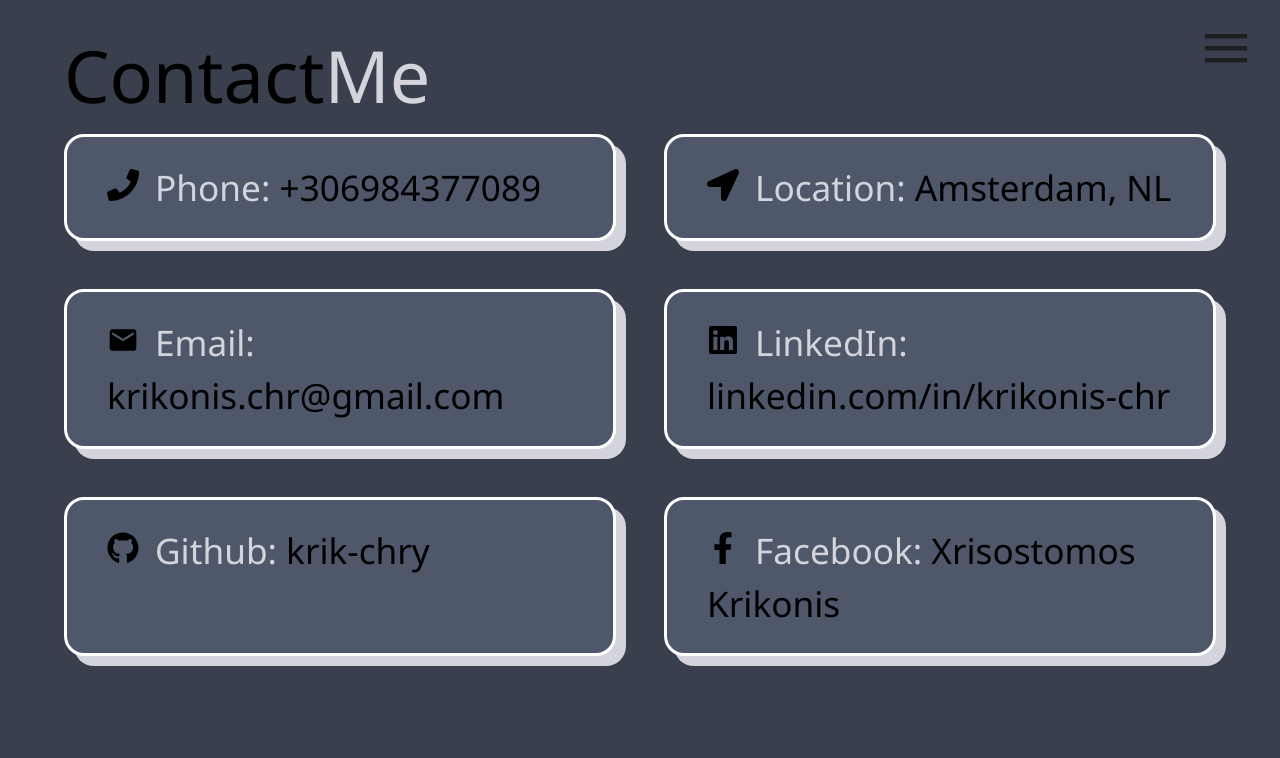
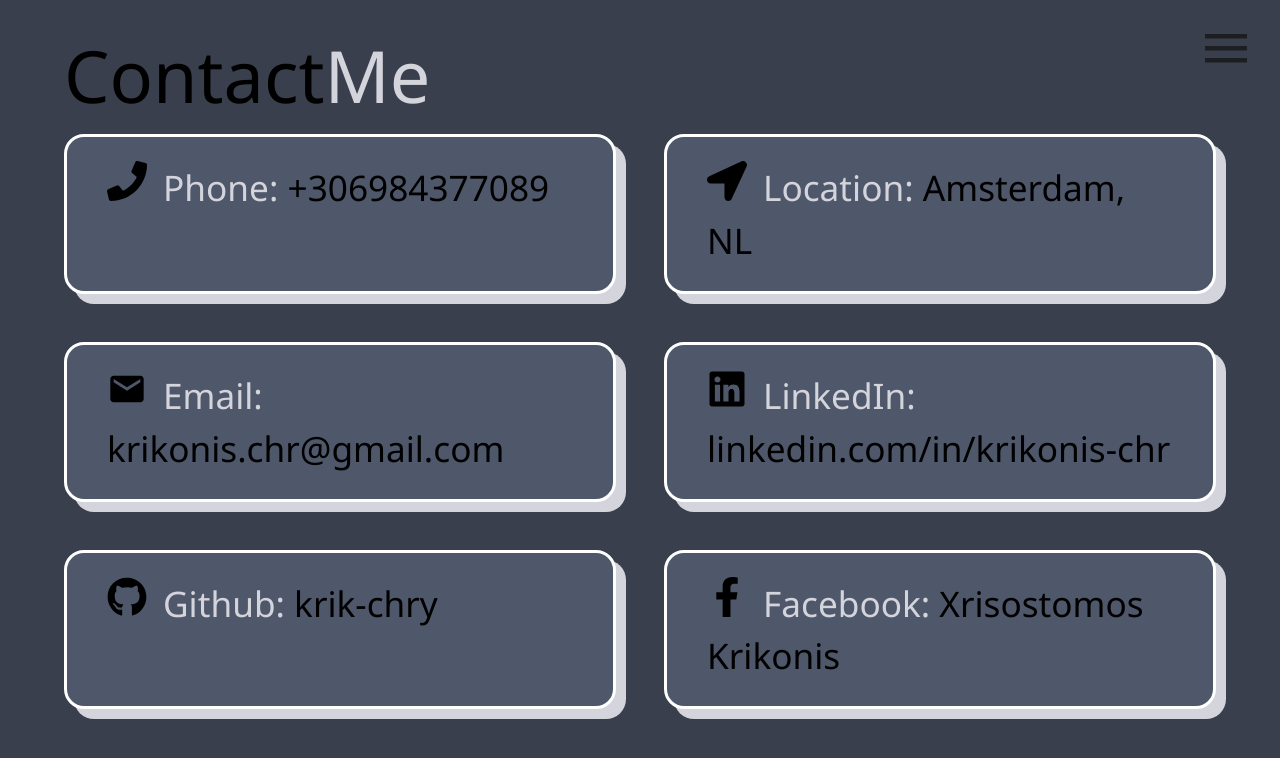
Before and after one commit to krik-chry/portfolio, a React (Create React App) app: page /contact in a window 1280 px wide. Shown: the top 758 px of the page. Built offline with nearby package versions, Linux system fonts and the light colour scheme.

Commit message:
Contact icons style

```diff
--- a/src/components/Contact.js
+++ b/src/components/Contact.js
@@ -12,40 +12,40 @@ class Contact extends Component {
         </h1>
         <div className="boxes">
           <div className="box">
+            <FaPhone className="contact-icon" />
             <a href="tel:+306984377089">
-              <FaPhone size="2rem" />
               <span className="text-secondary">Phone: </span> +306984377089
             </a>
           </div>
           <div className="box">
+            <FaLocationArrow className="contact-icon" />
             <a href="">
-              <FaLocationArrow size="2rem" />
               <span className="text-secondary">Location: </span> Amsterdam, NL
             </a>
           </div>
           <div className="box">
+            <MdMail className="contact-icon" />
             <a href="mailto:krikonis.chr@gmail.com">
-              <MdMail size="2rem" />
               <span className="text-secondary">Email: </span> krikonis.chr@gmail.com
             </a>
           </div>
           <div className="box">
+            <FaLinkedin className="contact-icon" />
             <a href="https://www.linkedin.com/in/krikonis-chr/">
-              <FaLinkedin size="2rem" />
               <span className="text-secondary">LinkedIn: </span>
               linkedin.com/in/krikonis-chr
             </a>
           </div>
           <div className="box">
+            <FaGithub className="contact-icon" />
             <a href="https://github.com/krik-chry/">
-              <FaGithub size="2rem" />
               <span className="text-secondary">Github: </span>
               krik-chry
             </a>
           </div>
           <div className="box">
+            <FaFacebookF className="contact-icon" />
             <a href="https://www.facebook.com/xrisostomos.krikonis">
-              <FaFacebookF size="2rem" />
               <span className="text-secondary">Facebook: </span>
               Xrisostomos Krikonis
             </a>
--- a/src/styles/Contact.scss
+++ b/src/styles/Contact.scss
@@ -23,6 +23,10 @@
     }
   }
 
+  .contact-icon {
+    width: 2.5rem;
+    height: 2.5rem;
+  }
   .boxes {
     display: grid;
     grid-gap: 3rem;
@@ -77,6 +81,12 @@
         margin-top: 2rem;
       }
     }
+
+    .contact-icon {
+      width: 2rem;
+      height: 2rem;
+    }
+
     .boxes {
       grid-gap: 2rem;
       grid-template-areas:
@@ -88,6 +98,7 @@
         'box';
       grid-template-columns: repeat(1, 1fr);
       margin-top: 1rem;
+
       .box {
         padding: 0.5rem 1rem;
         width: 90%;
@@ -104,6 +115,11 @@
   #contact-page {
     padding: 2rem 1rem;
 
+    .contact-icon {
+      width: 2.5rem;
+      height: 2.5rem;
+    }
+
     .boxes {
       grid-gap: 1.5rem;
       grid-template-areas:
@@ -119,6 +135,10 @@
         padding: 0.5rem 0.5rem;
         width: 100%;
         font-size: 1rem;
+
+        .text-secondary {
+          margin-left: 0.5rem;
+        }
       }
     }
   }
--- a/src/styles/Header.scss
+++ b/src/styles/Header.scss
@@ -65,7 +65,6 @@ header {
   position: fixed;
   top: 0;
   width: 100%;
-  opacity: 0.98;
   visibility: hidden;
 
   &.show {
@@ -87,7 +86,7 @@ header {
   &-nav {
     margin: 0;
     padding: 0;
-    background: darken($primary-color, 5);
+    background: $primary-color;
     list-style: none;
     transform: translate3d(0, -100%, 0);
     @include easeOut;
@@ -98,7 +97,8 @@ header {
   }
 
   &-branding {
-    background: $primary-color;
+    background: darken($primary-color, 10);
+
     transform: translate3d(0, 100%, 0);
     @include easeOut;
 
```
